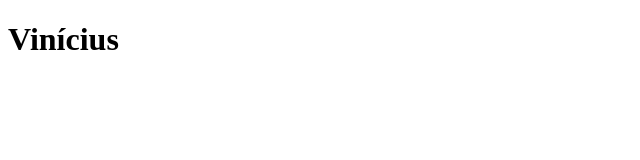
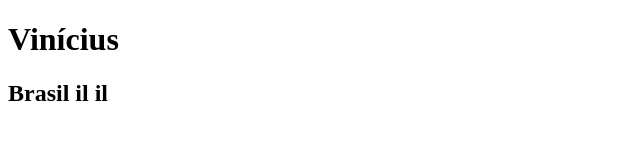
Before and after one commit to ViniciusCL843/Aula, a plain HTML site: page index.html in a window 1280 px wide. Shown: the whole page, without its empty margins (0-640 px from the left). Drawn offline with Linux system fonts and the light colour scheme.

Commit message:
Adição h2

```diff
--- a/index.html
+++ b/index.html
@@ -8,5 +8,6 @@
 </head>
 <body>
     <h1> Vinícius </h1>
+    <h2> Brasil il il</h2>
 </body>
 </html>
```
